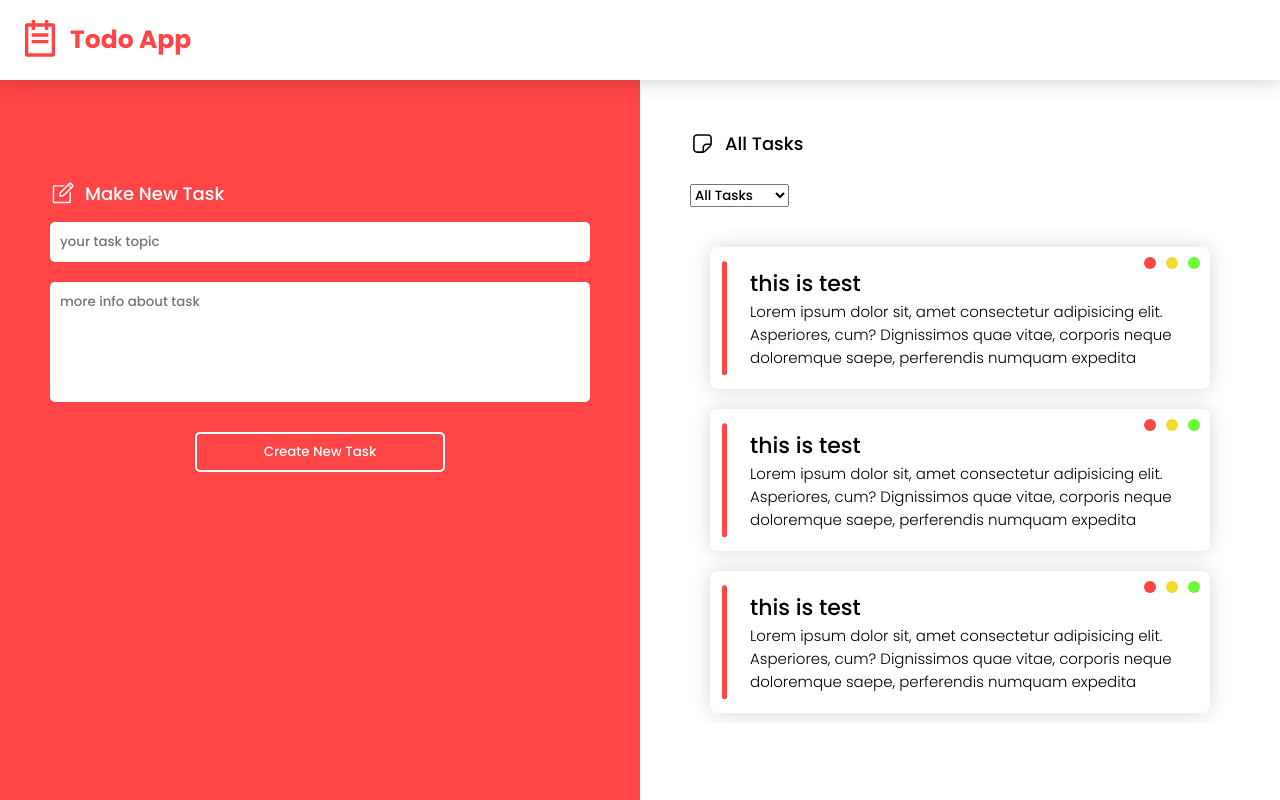
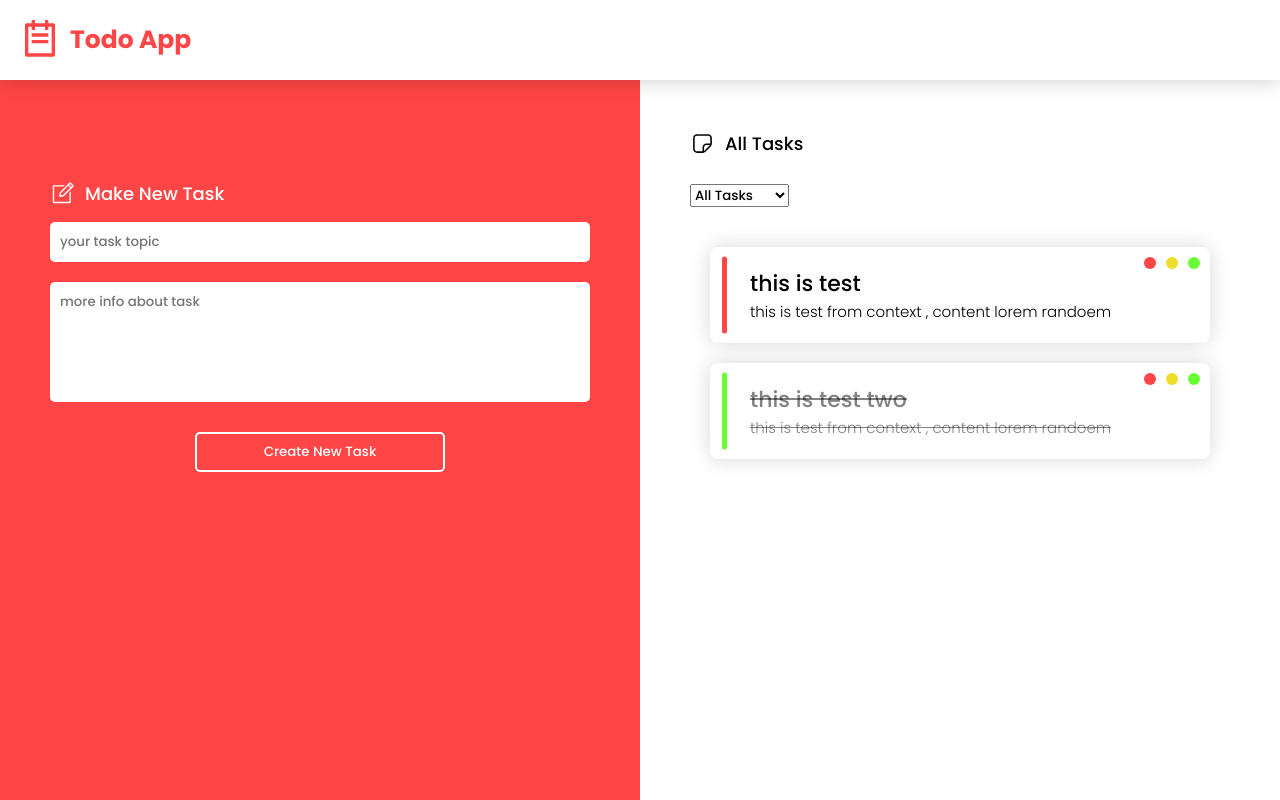
Before and after one commit to mostafa-kheibary/Todo-app-react, a React (Create React App) app: page / in a window 1280 px wide. Built offline with nearby package versions, Linux system fonts and the light colour scheme.

Commit message:
make context and make conditinal style for task

```diff
--- a/src/App.js
+++ b/src/App.js
@@ -1,15 +1,16 @@
 import Tasks from './components/Tasks/Tasks';
 import AddTask from './components/AddTask/AddTask';
 import Header from './components/Header/Header';
+import { TaskProvider } from './components/context/TaskContext';
 const App = () => {
   return (
-    <>
+    <TaskProvider>
       <Header />
       <div className='container'>
         <AddTask />
         <Tasks />
       </div>
-    </>
+    </TaskProvider>
   );
 };
 export default App;
--- a/src/components/Task/Task.css
+++ b/src/components/Task/Task.css
@@ -5,6 +5,7 @@
   padding: 20px 20px 20px 40px;
   border-radius: 8px;
 }
+
 .task-line{
   content: '';
   width: 5px;
@@ -14,10 +15,15 @@
   border-radius: 50px;
   top: 50%;
   transform: translateY(-50%);
+}
+.task del{
+  color: rgba(0, 0, 0, 0.486);
+}
+.done-true{
+  background-color: #69FF34;
+}
+.done-false{
   background-color: #FF4545;
-}
-.task-line-done{
-  background-color: #69FF34;
 }
 .task__title{
   font-size: 22px;
--- a/src/components/Task/Task.jsx
+++ b/src/components/Task/Task.jsx
@@ -1,19 +1,15 @@
 import './Task.css';
-const Task = () => {
+const Task = ({isDone,topic,content}) => {
   return (
     <div className='task'>
-      <span className='task-line'></span>
+      <span className={`task-line done-${isDone}`}></span>
       <div className='task__status'>
         <div className='ball task__close'></div>
         <div className='ball task__edit'></div>
         <div className='ball task__done'></div>
       </div>
-      <h4 className='task__title'>this is test</h4>
-      <p className='task__content'>
-        Lorem ipsum dolor sit, amet consectetur adipisicing elit. Asperiores,
-        cum? Dignissimos quae vitae, corporis neque doloremque saepe,
-        perferendis numquam expedita
-      </p>
+      <h4 className='task__title'>{isDone === true? <del>{topic}</del> : topic}</h4>
+      <p className='task__content'>{isDone === true? <del>{content}</del> : content}</p>
     </div>
   );
 };
--- a/src/components/Tasks/Tasks.jsx
+++ b/src/components/Tasks/Tasks.jsx
@@ -1,6 +1,10 @@
+import { v4 as uuid4 } from 'uuid';
+import taskContext from '../context/TaskContext';
+import { useContext } from 'react';
 import Task from '../Task/Task';
 import './Tasks.css';
 const Tasks = () => {
+  const { tasks } = useContext(taskContext);
   return (
     <div className='tasks'>
       <div className='tasks__title'>
@@ -14,12 +18,14 @@ const Tasks = () => {
         </select>
       </div>
       <div className='tasks__container'>
-        <Task />
-        <Task />
-        <Task />
-        <Task />
-        <Task />
-        <Task />
+        {tasks.map((task) => (
+          <Task
+            key={uuid4()}
+            isDone={task.isDone}
+            topic={task.topic}
+            content={task.content}
+          />
+        ))}
       </div>
     </div>
   );
--- /dev/null
+++ b/src/components/context/TaskContext.js
@@ -0,0 +1,26 @@
+import { createContext, useState } from 'react';
+const TaskContext = createContext();
+export const TaskProvider = ({ children }) => {
+  const [tasks, setTasks] = useState([
+    {
+      isDone: false,
+      topic: 'this is test',
+      content: 'this is test from context , content lorem randoem',
+    },
+    {
+      isDone: true,
+      topic: 'this is test two',
+      content: 'this is test from context , content lorem randoem',
+    },
+  ]);
+  return (
+    <TaskContext.Provider
+      value={{
+        tasks,
+      }}
+    >
+      {children}
+    </TaskContext.Provider>
+  );
+};
+export default TaskContext;
```
